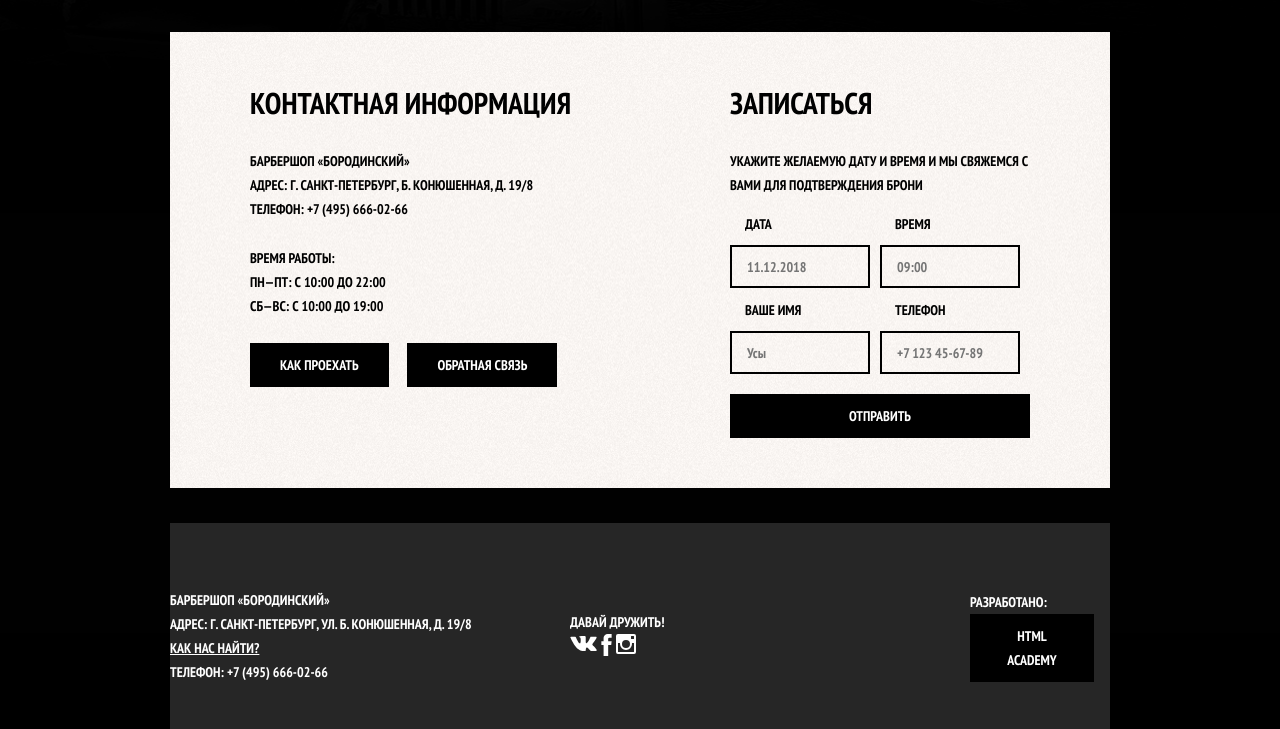
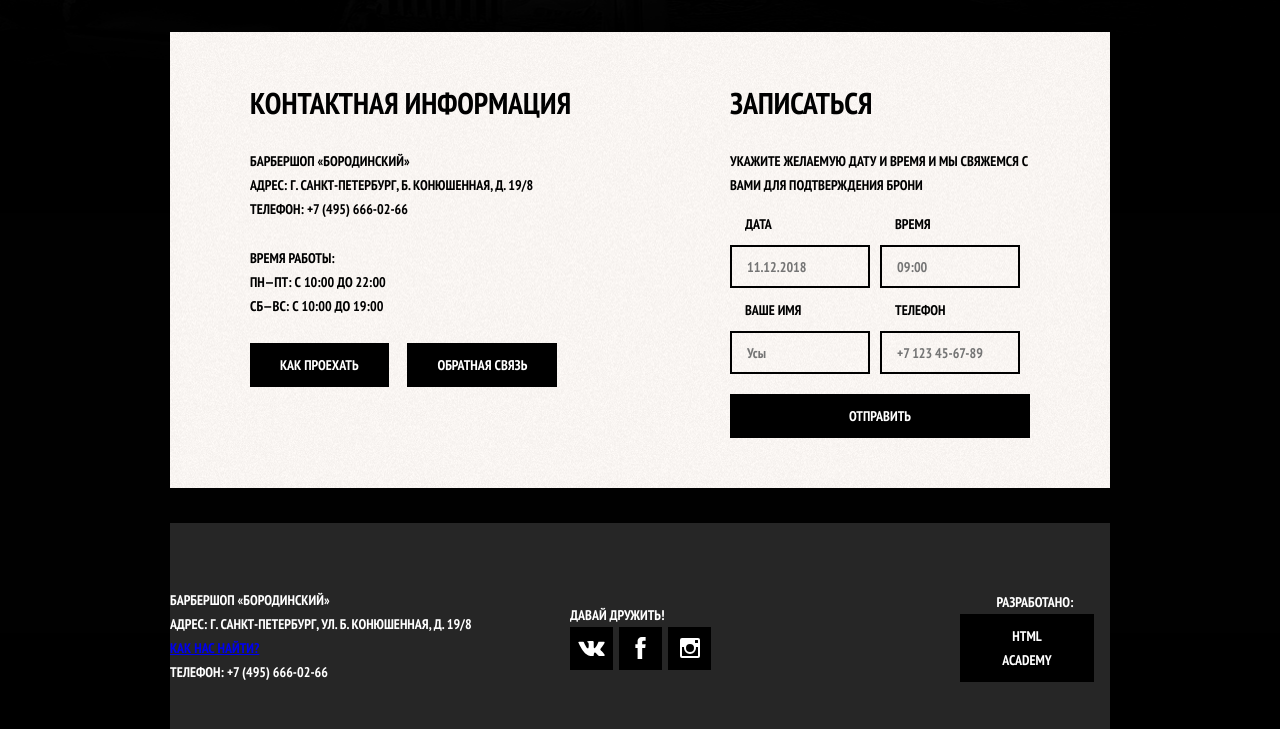
Before and after one commit to twimine/for__test, a plain HTML site: page index.html in a window 1280 px wide. Shown: the part 1056-1785 px from the top of the page. Drawn offline with Linux system fonts and the light colour scheme.

Commit message:
почти footer

```diff
--- a/index.css
+++ b/index.css
@@ -1,12 +1,15 @@
 body {
+    min-width: 960px;
     margin: 0;
     padding: 0;
+
     font-family: "PT Sans Narrow", Arial, sans-serif;
     font-size: 14px;
     line-height: 24px;
     font-weight: 700;
     color: #ffffff;
     text-transform: uppercase;
+
     background-color: #000000;
     background-image: url("img/Layer1.png");
     background-position: top center;
@@ -15,7 +18,6 @@ body {
 
 a {
     text-decoration: none;
-    color: white;
 }
 
 ul {
@@ -23,13 +25,20 @@ ul {
   padding: 0;
 }
 
-.visually-hidden {
+.visually-hidden:not(:focus):not(:active),
+input[type="checkbox"].visually-hidden,
+input[type="radio"].visually-hidden {
     position: absolute;
+
     width: 1px;
     height: 1px;
     margin: -1px;
     border: 0;
     padding: 0;
+
+    white-space: nowrap;
+
+    clip-path: inset(100%);
     clip: rect(0 0 0 0);
     overflow: hidden;
 }
@@ -106,8 +115,6 @@ ul {
 
 .site-navigation {
     width: 620px;
-    margin: 0;
-    padding: 0;
     display: flex;
     flex-wrap: wrap;
 }
@@ -155,6 +162,7 @@ ul {
     display: block;
     padding: 25px 20px;
 
+    vertical-align: middle;
     color: #ffffff;
 }
 
@@ -371,19 +379,24 @@ ul {
 .footer-social ul {
     list-style: none;
     display: flex;
-    width: 140px;
+    width: 141px;
+    flex-wrap: wrap;
+    justify-content: space-between;
 }
 
-.social-button {
+.social-item {
     display: flex;
     align-items: center;
     justify-content: center;
     width: 43px;
     height: 43px;
+
+    background-color: #000000;
 }
 
 .footer-copyright {
-    width: 140px;
+    width: 150px;
     margin: 0px;
     margin-left: auto;
+    text-align: center;
 }
--- a/index.html
+++ b/index.html
@@ -150,7 +150,7 @@
                 <span>Давай дружить!</span>
                 <ul class="social-list">
                     <li>
-                        <a class="social-item" href="#"><span class="visually-hidden">Vkontakte</span><img src="svg/vk.svg" alt="Vkontakte"></a>
+                        <a class="social-item vk" href="#"><span class="visually-hidden">Vkontakte</span><img src="svg/vk.svg" alt="Vkontakte"></a>
                     </li>
                     <li>
                         <a class="social-item fb" href="#"><span class="visually-hidden">Facebook</span><img src="svg/Facebook.svg" alt="Facebook"></a>
```
